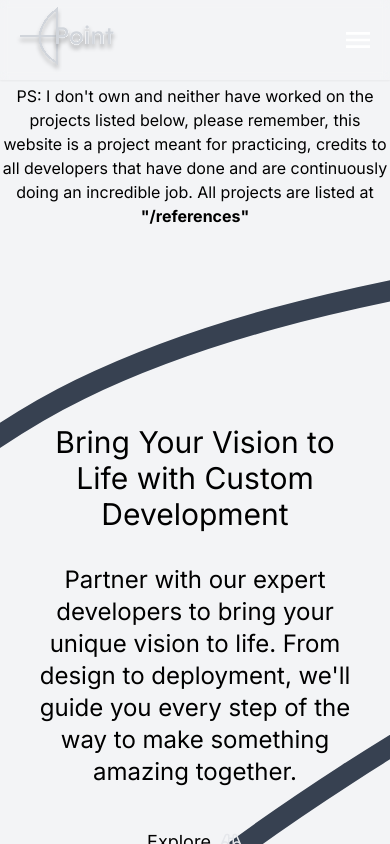
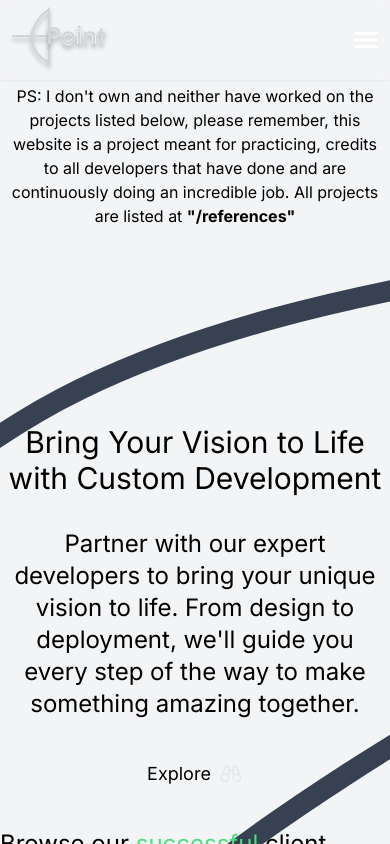
Before and after one commit to nicholascostadev/point, a Next.js app: page / in a window 390 px wide. Shown: the top 844 px of the page. Built offline with nearby package versions, Linux system fonts and the light colour scheme.

Commit message:
style: fix padding diversion

```diff
--- a/src/app/layout.tsx
+++ b/src/app/layout.tsx
@@ -24,7 +24,7 @@ export default function RootLayout({
             <body className={inter.className}>
                 <Header />
                 <div className="dark:bg-red-300 w-full py-1">
-                    <p className="text-md dark:text-gray-900 w-layout-base px-0 md:px-8 text-center max-w-full mx-auto transition-colors">
+                    <p className="text-md dark:text-gray-900 w-layout-base px-2 md:px-8 text-center max-w-full mx-auto transition-colors">
                         PS: I don&apos;t own and neither have worked on the
                         projects listed below, please remember, this website is
                         a project meant for practicing, credits to all
--- a/src/app/page.tsx
+++ b/src/app/page.tsx
@@ -10,7 +10,7 @@ export default function Home() {
                 aria-label="Hero"
                 className="flex flex-col justify-center items-center w-full"
             >
-                <div className="flex flex-col justify-center items-center gap-8 pt-48 pb-8 px-8">
+                <div className="flex flex-col justify-center items-center gap-8 pt-48 pb-8 px-2 md:px-8">
                     <h1 className="text-3xl text-center">
                         Bring Your Vision to Life with Custom Development
                     </h1>
@@ -68,7 +68,7 @@ export default function Home() {
             <section
                 aria-label="About us"
                 id="about"
-                className="flex flex-col justify-center items-center gap-16 py-8 px-2 lg:px-8 w-[1250px] max-w-full mx-auto min-h-screen"
+                className="flex flex-col justify-center items-center gap-16 py-8 px-2 md:px-8 w-[1250px] max-w-full mx-auto min-h-screen"
             >
                 <div className="grid grid-cols-1 lg:grid-cols-2 auto-cols-max items-center gap-8">
                     <div className="flex flex-col justify-center items-start gap-8 min-w-fit">
--- a/src/app/pricing/page.tsx
+++ b/src/app/pricing/page.tsx
@@ -2,7 +2,7 @@ import { Prices } from "./prices";
 
 export default function Pricing() {
     return (
-        <main className="flex flex-col items-center gap-16 px-4 py-[76px] bg-[url('/background-line.svg')] bg-no-repeat">
+        <main className="flex flex-col items-center gap-16 px-2 md:p-8 py-[76px] bg-[url('/background-line.svg')] bg-no-repeat">
             <div className="flex flex-col items-center gap-2 w-full">
                 <h1 className="text-4xl text-center dark:text-gray-100">
                     Pricing
--- a/src/app/references/page.tsx
+++ b/src/app/references/page.tsx
@@ -2,7 +2,7 @@ import { sections } from "./referencesData";
 
 export default function References() {
     return (
-        <main className="w-layout-base max-w-full flex flex-col md:flex-row gap-4 px-4 md:px-8 py-8 mx-auto">
+        <main className="w-layout-base max-w-full flex flex-col md:flex-row gap-4 px-2 md:px-8 py-8 mx-auto">
             {sections.map((section) => (
                 <section
                     key={section.id}
--- a/src/components/header.tsx
+++ b/src/components/header.tsx
@@ -7,7 +7,7 @@ import { HeaderDrawer } from "./headerDrawer";
 export function Header() {
     return (
         <nav className="h-header dark:bg-gray-900/20 backdrop-blur-sm shadow-sm flex justify-center items-center">
-            <div className="w-layout-base px-4 md:px-8 max-w-full flex justify-between items-center">
+            <div className="w-layout-base px-2 md:px-8 max-w-full flex justify-between items-center">
                 <div className="flex items-center gap-8">
                     <a href="/">
                         <Logo aria-label='Arrow pointing to the left with the string being part of the letter "p" leg' />
```
